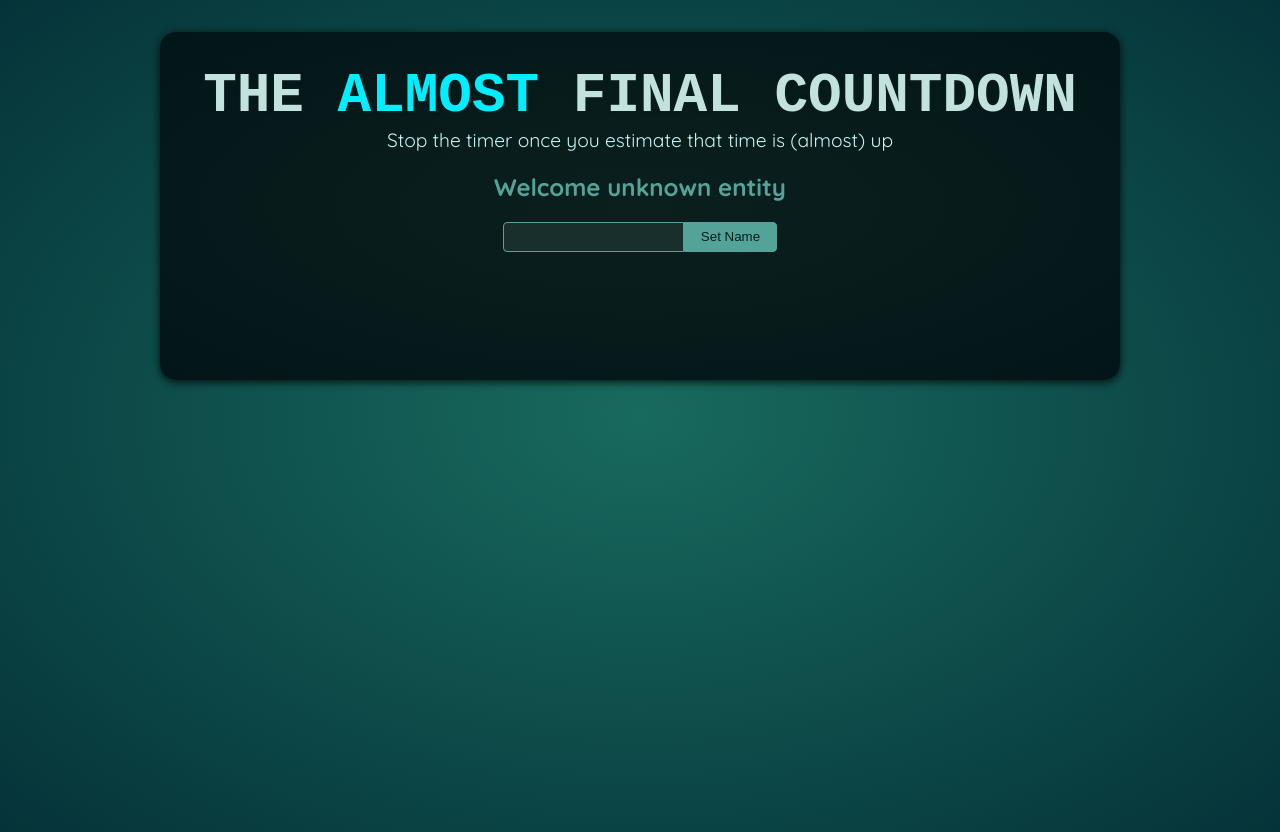
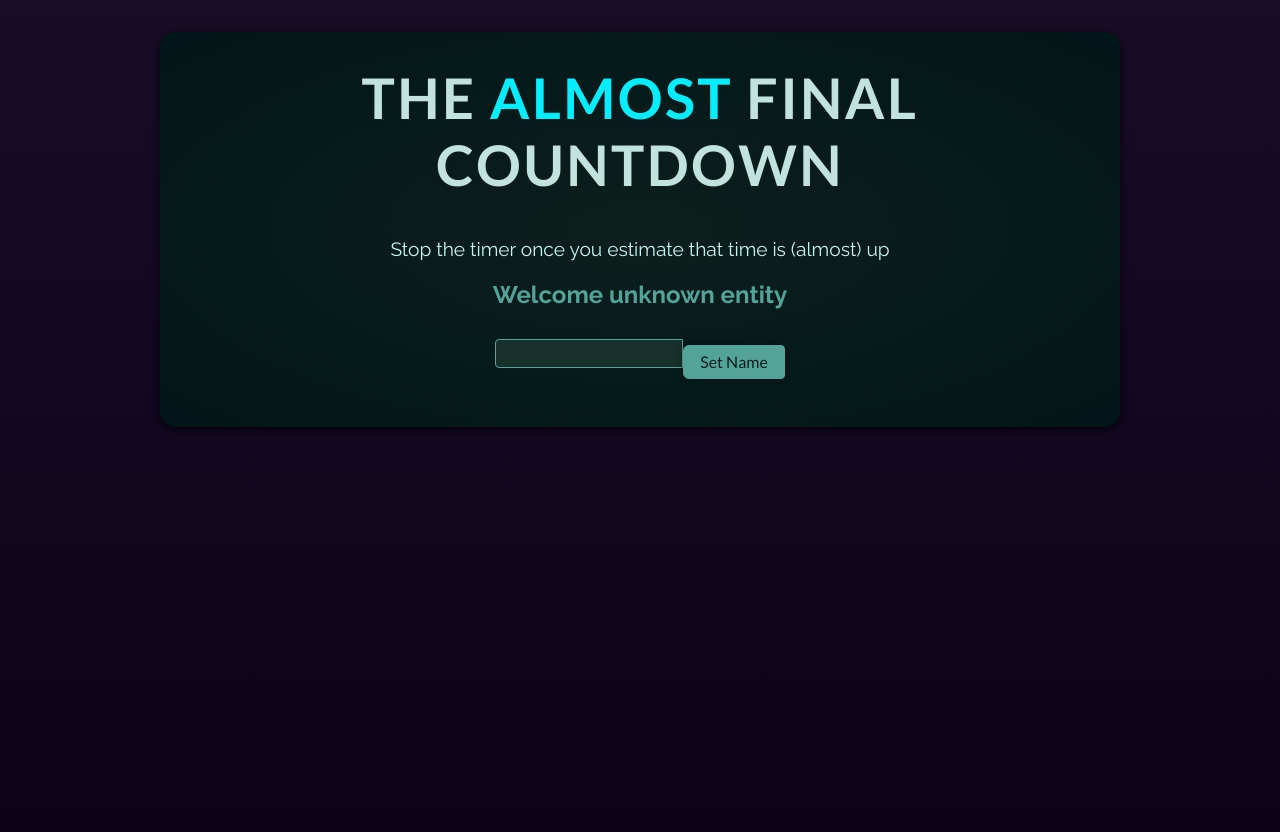
Before and after one commit to Ebdollah/Techverx, a React (Vite) app in the folder useRef-and-Portals/: page / in a window 1280 px wide. Built offline with nearby package versions, Linux system fonts and the light colour scheme; a web font is replaced by a local one.

Commit message:
implmented file picker using ref

```diff
--- a/useRef-and-Portals/src/App.jsx
+++ b/useRef-and-Portals/src/App.jsx
@@ -1,10 +1,12 @@
+import FilePicker from './components/FilePicker.jsx';
 import Player from './components/Player.jsx';
 
 function App() {
   return (
     <>
       <Player />
-      <div id="challenges"></div>
+      {/* <FilePicker/> */}
+      {/* <div id="challenges"></div> */}
     </>
   );
 }
--- /dev/null
+++ b/useRef-and-Portals/src/components/FilePicker.jsx
@@ -0,0 +1,16 @@
+import React from 'react';
+function FilePicker() {
+    const picker = React.useRef();
+
+  return (
+    <div id="app">
+      <p>Please select an image</p>
+      <p>
+        <input ref={picker} data-testid="file-picker" type="file" accept="image/*" />
+        <button onClick={()=>picker.current.click()}>Pick Image</button>
+      </p>
+    </div>
+  );
+}
+
+export default FilePicker;
--- a/useRef-and-Portals/src/index.css
+++ b/useRef-and-Portals/src/index.css
@@ -1,4 +1,5 @@
 @import url('https://fonts.googleapis.com/css2?family=Quicksand:wght@400;700&family=Handjet:wght@400;700&display=swap');
+@import url('https://fonts.googleapis.com/css2?family=Raleway:wght@400;700&family=Lato:wght@400;700&display=swap');
 
 * {
   box-sizing: border-box;
@@ -221,3 +222,57 @@
     opacity: 0.5;
   }
 }
+
+
+* {
+  box-sizing: border-box;
+}
+
+body {
+  margin: 0;
+  font-family: 'Raleway', sans-serif;
+  -webkit-font-smoothing: antialiased;
+  -moz-osx-font-smoothing: grayscale;
+  background: linear-gradient(#180d27, #0c0219);
+  color: #e5d9f1;
+  min-height: 100vh;
+}
+
+#app {
+  margin: 2rem auto;
+  padding: 1rem;
+  max-width: 30rem;
+  text-align: center;
+  border-radius: 6px;
+  background: linear-gradient(#341a89, #3a1967);
+  box-shadow: 0 0 8px rgba(0, 0, 0, 0.3);
+}
+
+h1 {
+  letter-spacing: 0.15rem;
+  font-family: 'Lato', sans-serif;
+  text-transform: uppercase;
+  margin-bottom: 2.5rem;
+}
+
+input[type='file'] {
+  display: none;
+}
+
+button {
+  margin-top: 1rem;
+  padding: 0.5rem 1rem;
+  border: none;
+  border-radius: 6px;
+  background: #8f05c6;
+  box-shadow: 0 0 8px rgba(0, 0, 0, 0.3);
+  color: #e5d9f1;
+  font-family: 'Lato', sans-serif;
+  font-size: 1rem;
+  cursor: pointer;
+  transition: all 0.2s ease-in-out;
+}
+
+button:hover {
+  background: #a80ad1;
+}
```
